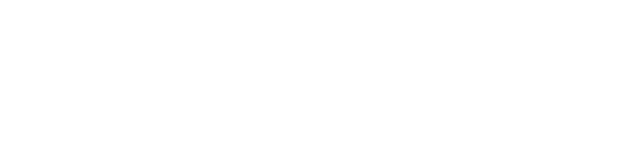
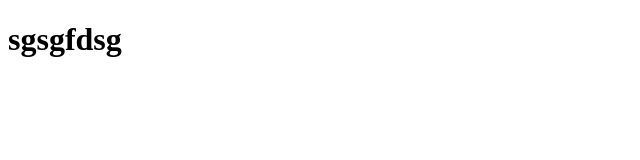
Before and after one commit to devyadav31/devheat, a plain HTML site: page dev.html in a window 1280 px wide. Shown: the whole page, without its empty margins (0-640 px from the left). Drawn offline with Linux system fonts and the light colour scheme.

Commit message:
Update dev.html

```diff
--- a/dev.html
+++ b/dev.html
@@ -6,6 +6,6 @@
     <title>Document</title>
 </head>
 <body>
-
+    <h1>sgsgfdsg</h1>
 </body>
 </html>
```
